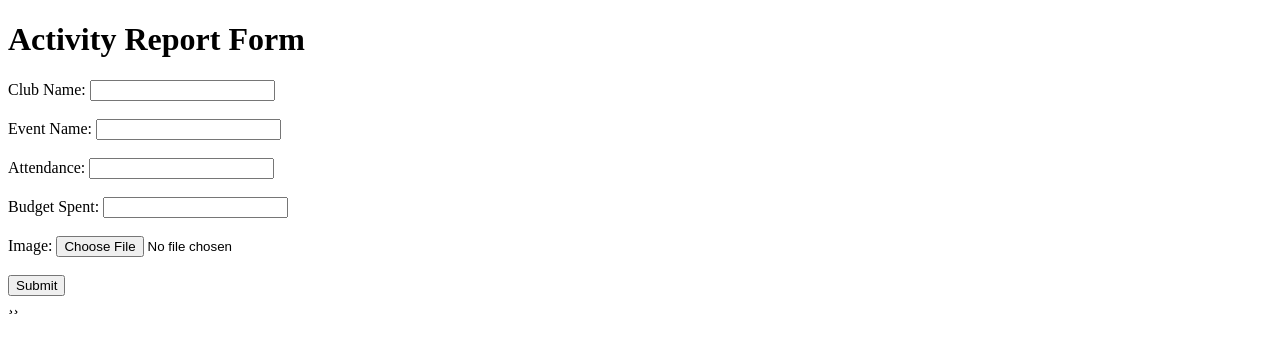
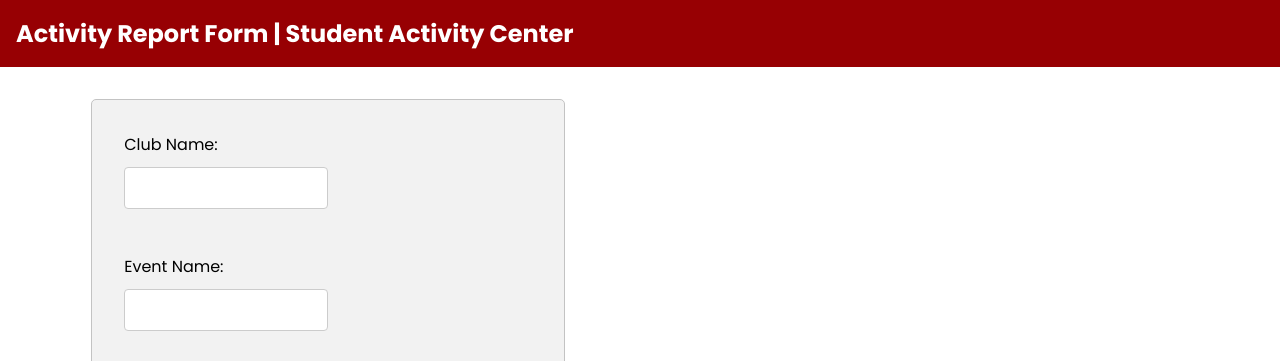
Before and after one commit to dinexh/ReportGenerator_SAC, a Flask app: page / in a window 1280 px wide. Shown: the top 361 px of the page. Before the commit the page ends 314 px from the top, so only its background shows below. Run offline with Flask 3, Linux system fonts and the light colour scheme.

Commit message:
Tried Adding css for input form

```diff
--- a/App/Template/form.html
+++ b/App/Template/form.html
@@ -4,12 +4,16 @@
     <meta charset="UTF-8">
     <meta name="viewport" content="width=device-width, initial-scale=1.0">
     <title>Activity Report Form</title>
-    <style>
-        /* CSS styles */
-    </style>
+    <link rel="stylesheet" href="/static/form.css">
 </head>
 <body>
-    <h1>Activity Report Form</h1>
+   <div class="container">
+    <div class="container-in">
+        <nav>
+            <h1>Activity Report Form | Student Activity Center</h1>
+        </nav>
+        <div class="main-section">
+            <div class="main-section-one">
                 <form action="/submit_form" method="post" enctype="multipart/form-data">
                     <label for="club_name">Club Name:</label>
                     <input type="text" id="club_name" name="club_name"><br><br>
@@ -17,16 +21,32 @@
                     <label for="event_name">Event Name:</label>
                     <input type="text" id="event_name" name="event_name"><br><br>
 
-        <label for="attendance">Attendance:</label>
+                    <label for="event_name">Event Description:</label>
+                    <input type="text" id="event_description" name="event_description"><br><br>
+
+                    <label for="attendance">Total No of Attended:</label>
                     <input type="number" id="attendance" name="attendance"><br><br>
 
-        <label for="budget_spent">Budget Spent:</label>
-        <input type="number" id="budget_spent" name="budget_spent"><br><br>
+                    <label for="date">Date:</label>
+                    <input type="date" id="date" name="date"><br><br>
+
+                    <label for="time">Time:</label>
+                    <input type="time" id="time" name="time"><br><br>
+
+                    <label for="venue">Venue:</label>
+                    <input type="text" id="venue" name="venue"><br><br>
 
                     <label for="image">Image:</label>
                     <input type="file" id="image" name="image"><br><br>
 
                     <input type="submit" value="Submit">
-    </form>¸¸
+                </form>
+            </div>
+            <div class="main-section-two">
+                <img src="/assets/photo_2024-04-26 12.41.57.jpeg" alt="">
+            </div>
+        </div>
+    </div>
+   </div>
 </body>
 </html>
--- a/App/app.py
+++ b/App/app.py
@@ -3,7 +3,7 @@ import os
 from reportlab.lib.pagesizes import letter
 from reportlab.pdfgen import canvas
 
-app = Flask(__name__, template_folder='Template')
+app = Flask(__name__, template_folder='Template', static_folder='assets')
 
 UPLOAD_FOLDER = 'uploads'
 app.config['UPLOAD_FOLDER'] = UPLOAD_FOLDER
@@ -54,10 +54,12 @@ def submit_form():
 
     # Handle file upload
     file = request.files['image']
-    if file:
+    if file and file.filename != '':
         filename = file.filename
         print("Image filename:", filename)  # Add this line to print the filename
         file.save(os.path.join(app.config['UPLOAD_FOLDER'], filename))
+    else:
+        filename = None
 
     # Generate PDF report
     generate_pdf(club_name, event_name, attendance, budget_spent, filename)
--- /dev/null
+++ b/App/static/form.css
@@ -0,0 +1,107 @@
+@import url('https://fonts.googleapis.com/css2?family=Poppins:ital,wght@0,100;0,200;0,300;0,400;0,500;0,600;0,700;0,800;0,900;1,100;1,200;1,300;1,400;1,500;1,600;1,700;1,800;1,900&display=swap');
+*{
+    font-family: 'Poppins', sans-serif;
+    padding: 0;
+    margin: 0;
+    box-sizing: border-box;
+}
+.container {
+    width: 100%;
+    /* padding: 0.5rem; */
+    display: flex;
+    justify-content: center;
+    align-content: center;
+}
+.container-in{
+    width: 100%;
+    /* background-color: red; */
+    display: flex;
+    flex-direction: column;
+    justify-content: center;
+    align-content: center;
+}
+nav{
+    display: flex;
+    justify-content: space-between;
+    align-items: center;
+    padding: 1rem;
+    background-color: rgb(151, 0, 3);
+    color: white;
+}
+.main-section{
+    width: 100%;
+    padding: 1rem;
+    display: flex;
+    justify-content: center;
+     align-items: center;
+     /* margin-top: 4rem; */
+}
+.main-section-one{
+    width: 100%;
+    padding: 1rem;
+    display: flex;
+    justify-content: center;
+     align-items: center;
+     /* margin-top: 4rem; */
+}
+.main-section-two{
+    width: 100%;
+    padding: 1rem;
+    display: flex;
+    justify-content: center;
+     align-items: center;
+     /* margin-top: 4rem; */
+}
+.main-section-two img{
+    width: 100%;
+    height: 100%;
+
+}
+/* form {
+    max-width: 500px;
+    margin: auto;
+} */
+form {
+    width: 80%;
+    padding: 2rem;
+    border: 1px solid #c3c3c3;
+    border-radius: 5px;
+    background-color: #f2f2f2;
+    /* padding: 20px; */
+}
+
+label {
+    display: block;
+    margin-bottom: 10px;
+}
+input[type="text"],
+input[type="number"] {
+    padding: 10px;
+    margin-bottom: 20px;
+    border: 1px solid #ccc;
+    border-radius: 4px;
+    box-sizing: border-box;
+    width: 50%;
+}
+
+input[type="submit"] {
+    padding: 10px;
+    margin-bottom: 20px;
+    border: 1px solid #ccc;
+    border-radius: 4px;
+    box-sizing: border-box;
+    width: 50%;
+}
+
+input[type="submit"]:hover {
+    background-color: #45a049;
+}
+
+ul {
+    list-style-type: none;
+    padding: 0;
+}
+
+li {
+    margin-bottom: 10px;
+}
```
Also changed, not shown: App/Template/form.css (deleted, +0 -53 lines), App/uploads/photo_2024-04-26 12.41.57.jpeg (deleted), App/uploads/photo_2024-04-26 12.42.04.jpeg (deleted), 1 other file. Lines whose indentation alone changed are shown as unchanged.
